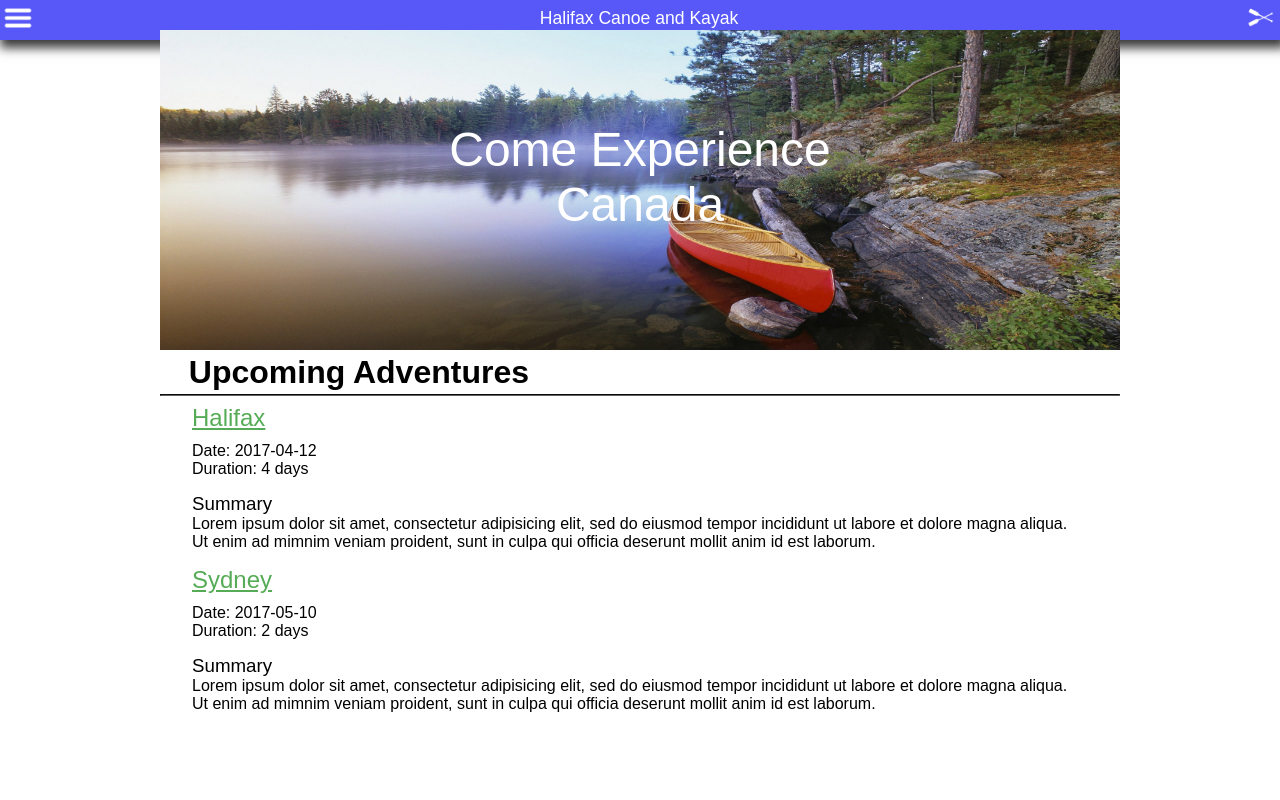
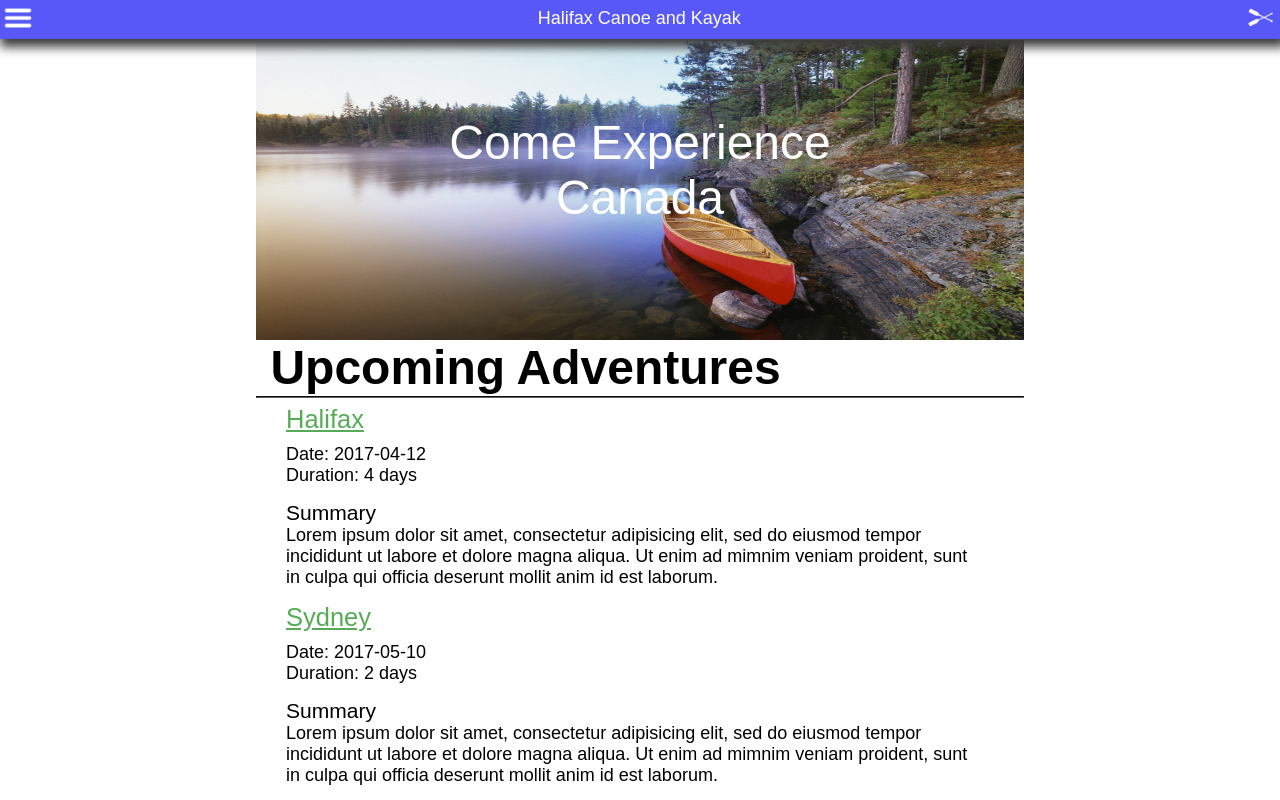
Before and after one commit to SMoreau158/Project1, a website: page index.html in a window 1280 px wide. Drawn offline with nearby package versions, Linux system fonts and the light colour scheme.

Commit message:
final update

```diff
--- a/index.html
+++ b/index.html
@@ -6,7 +6,7 @@
     <title>Halifax Canoe and Kayak</title>
     <meta name='viewport' content='width=device-width, initial-scale=1'>
     <link rel='stylesheet' type='text/css' media='screen' href='main.css'>
-    <script src="node_modules/jquery/dist/jquery.min.js"></script>
+    <script src="https://code.jquery.com/jquery-3.6.3.min.js"></script>
     <script src="main.js" type=""></script>
 </head>
 <body>
@@ -18,7 +18,7 @@
                 <div class="columns" id="title">Halifax Canoe and Kayak</div>
                 <div class="columns" id="logo"><img src="images/paddle-white.png" alt="Logo"></div>
             </div>
-            <aside>
+            <aside id="aside">
                 <ul class="toggle-menu">
                     <li><a href="index.html">Home</a></li>
                     <li><a href="booking.html">Book Trip</a></li>
@@ -32,7 +32,7 @@
     <main>
         <div>
             <img src="images/canoe.jpg" alt="Canoe">
-            <span class="text">Come Experience <br> Canada</span>
+            <span class="text">Come Experience<br>Canada</span>
         </div>
         <section>
             <h1>Upcoming Adventures</h1>
@@ -52,8 +52,10 @@
                     <p>Date: 2017-05-10</p>
                     <p>Duration: 2 days</p>
                 </div>
-                <h3>Summary</h3>
-                <p>Lorem ipsum dolor sit amet, consectetur adipisicing elit, sed do eiusmod tempor incididunt ut labore et dolore magna aliqua. Ut enim ad mimnim veniam proident, sunt in culpa qui officia deserunt mollit anim id est laborum.</p>
+                <div>
+                    <h3>Summary</h3>
+                    <p>Lorem ipsum dolor sit amet, consectetur adipisicing elit, sed do eiusmod tempor incididunt ut labore et dolore magna aliqua. Ut enim ad mimnim veniam proident, sunt in culpa qui officia deserunt mollit anim id est laborum.</p>
+                </div>
             </article>
         </section>
     </main>
--- a/main.css
+++ b/main.css
@@ -4,15 +4,12 @@
   }
 
 /* apply global styles */
-  html,
   body {
-    height: 100%;
-    width: 100%;
+    height: 100vh;
+    width: 100vw;
     padding: 0;
-  }
-
-  body {
     font-family: Arial, Helvetica, sans-serif;
+    font-size: 15px;
   }
 
 /* nav styles */
@@ -30,7 +27,33 @@ nav > div img {
     height: 30px;
 }
 
+.columns {
+    flex: 1;
+}
+
+#menu {
+    cursor: pointer;
+}
+
+#title {
+    color: white;
+    font-size: 1.2em;
+    text-align: center;
+    padding: 5px;
+    white-space: nowrap;
+}
+
+#logo {
+    text-align: right;
+    margin-right: 0.5em;
+}
+
+/* toggle menu */
 nav {
+    position: relative;
+}
+
+aside {
     position: relative;
 }
 
@@ -39,16 +62,17 @@ nav {
     display: none;
     color: white;
     background-color: rgb(88, 88, 248);
-    width: 8em;
-    height: ;
+    width: 7em;
+    height: 100vh;
     position: absolute;
     top: 30px;
     padding: 0;
     font-size: 1.5em;
+    font-weight: lighter;
 }
 
-.toggle-menu li {
-    margin: 0;
+.toggle-menu li:first-child {
+    margin-top: 30px;
 }
 
 .toggle-menu a {
@@ -62,42 +86,26 @@ nav {
     font-weight: bold;
 }
 
-.columns {
-    flex: 1;
-}
-
-#title {
-    color: white;
-    font-size: 1.1em;
-    text-align: center;
-    padding: 5px;
-}
-
-#logo {
-    text-align: right;
-    margin-right: 0.5em;
-}
-
 /* article styles */
-main > div:first-child {
-    position: relative;
-}
 
 main img {
     width: 100%;
     height: 20em;
-    padding-top: 30px;
+    padding-top: 40px;
 }
 
-main span {
+main > div:first-child {
+    display: flex;
+    flex-direction: row;
+    align-items: center;
+    text-align: center;
+    justify-content: center;
+}
+
+.text {
     position: absolute;
-    top: 50%;
-    left: 50%;
-    transform: translate(-50%, -50%);
-    color: #fff;
-    font-size: 3em;
-    font-weight: ;
-    text-align: center;
+    color: white;
+    font-size: 3.2em;
 }
 
 article {
@@ -111,8 +119,10 @@ hr {
 }
 
 section > h1 {
-    margin: 0 0.9em 0.1em 0.9em;
-    font-size: 2em;
+    padding: 0.01em 0.1em 0.01em 0.3em;
+    font-size: 3.2em;
+    text-align: justify;
+    white-space: nowrap;
 }
 
 article > h2 {
@@ -120,10 +130,12 @@ article > h2 {
     text-decoration: underline;
     margin-bottom: 10px;
     font-weight: lighter;
+    font-size: 1.7em;
 }
 
 article > div {
     margin-bottom: 15px;
+    font-size: 1.2em;
 }
 
 article h3 {
@@ -135,9 +147,9 @@ article h3 {
 
     main {
         max-width: 1200px;
-        margin-left: 10em;
-        margin-right: 10em;
-        padding-bottom: 40px;
+        width: 60vw;
+        margin-left: 20vw;
+        margin-right: 20vw;
     }
 
     article {
@@ -146,7 +158,7 @@ article h3 {
 }
 
 @media only screen and (max-width:800px) {
-    html, body {
-        font-size: ;
+    body {
+        font-size: 14px;
     }
 }
--- a/main.js
+++ b/main.js
@@ -4,4 +4,5 @@ $(document).ready(function() {
         $(this).toggleClass('active');
         $('.toggle-menu').toggle();
     });
+    $("h1").width($(".container").width());
 });
```
